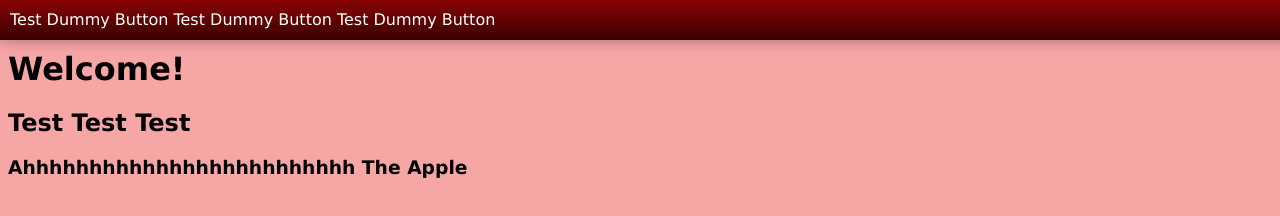
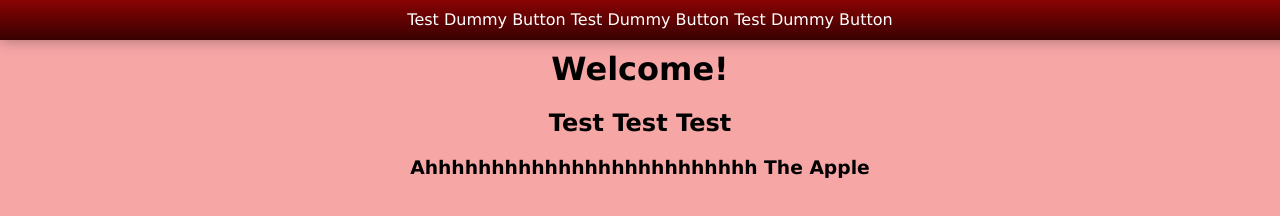
Before and after one commit to duck2469/3DSWebsiteTest, a plain HTML site: page index.html in a window 1280 px wide. Drawn offline with Linux system fonts and the light colour scheme.

Commit message:
Updated Again

```diff
--- a/index.html
+++ b/index.html
@@ -18,7 +18,7 @@
         <a href="index.html">Test Dummy Button</a>
         <a href="index.html">Test Dummy Button</a>
     </div>
-    <div class="content">
+    <div class="contentAboutme">
         <h1>Welcome!</h1>
 
         <h2>Test Test Test</h2>
--- a/style.css
+++ b/style.css
@@ -77,6 +77,7 @@ body {
     padding: 10px; /* Padding is the area inside of the box that is padded */
     box-shadow: 0 0 15px 0 rgb(0 0 0 / 35%); /* box-shadow makes a drop shadow. confusing */
     display: table-cell; /* Changes the way how elemnts are organised */
+    text-align: center;
 }
 
 /* things with . affect classes, but if you add a space, that allows you to customise the childs of a class/element only. */
```
